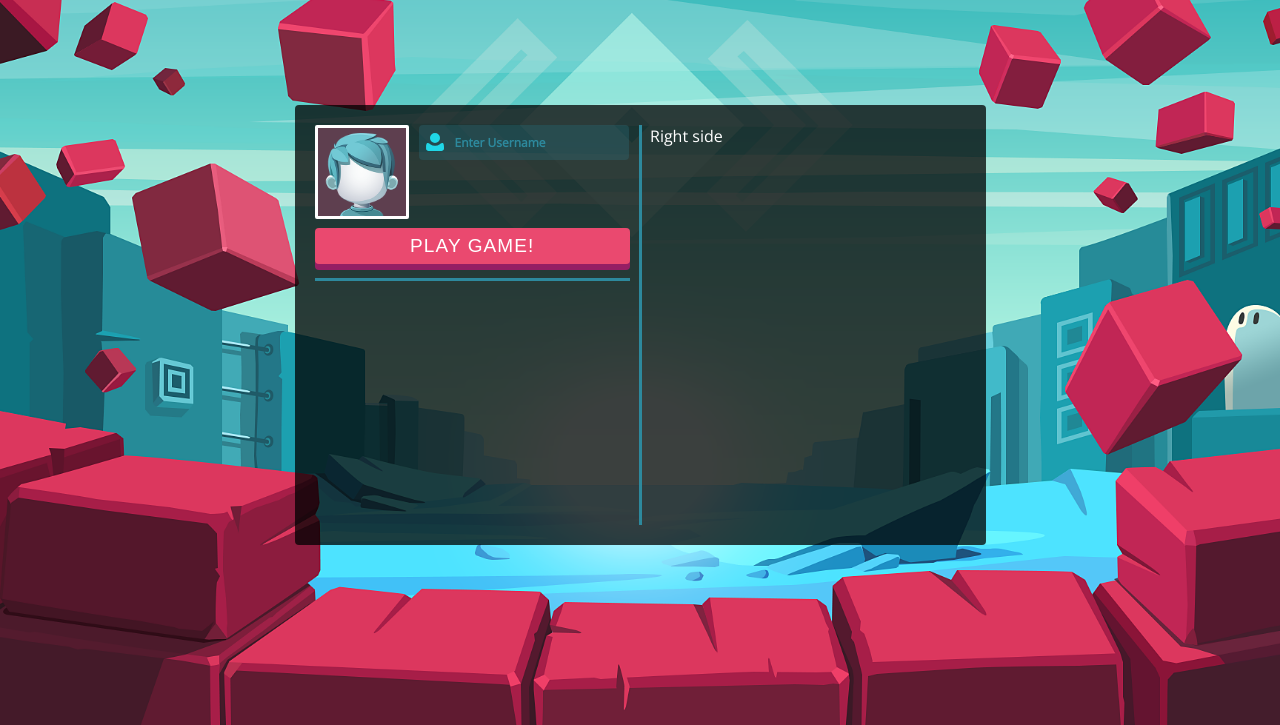
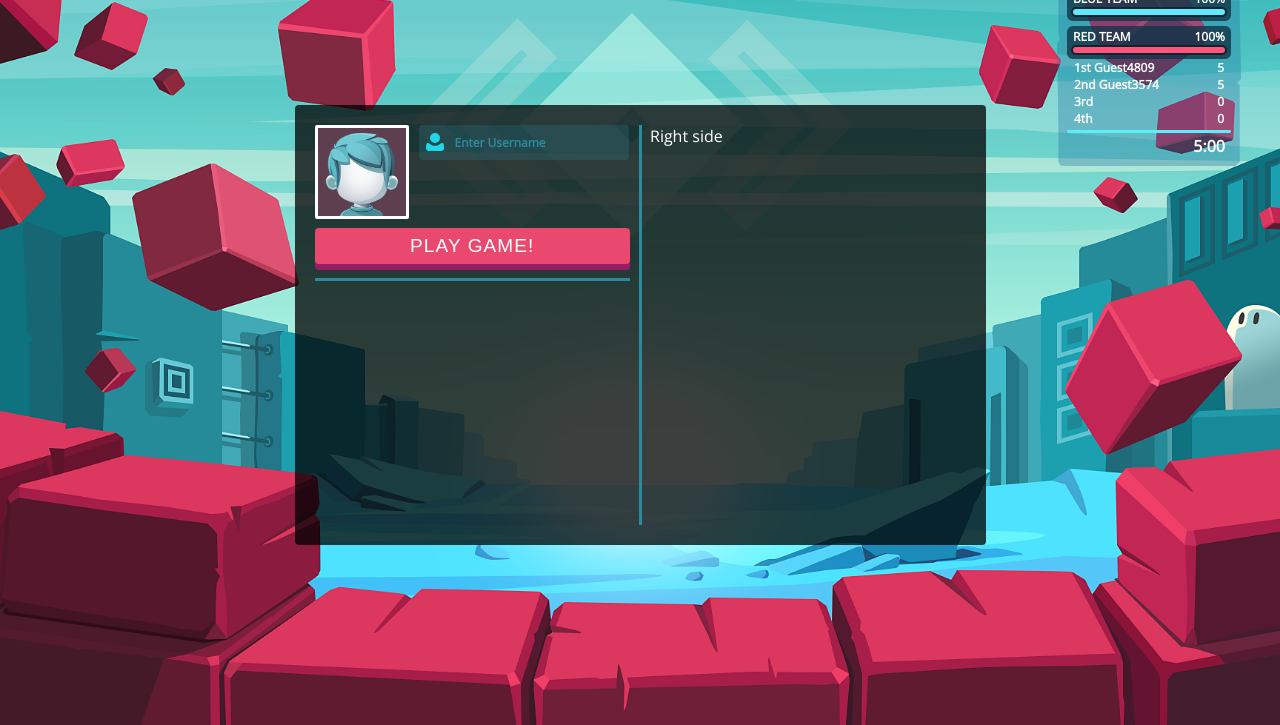
Before and after one commit to DaymondKrueger/Breaky, a website built with webpack: page src/client/index.html in a window 1280 px wide. Shown: the part 75-800 px from the top of the page. Built offline with nearby package versions, Linux system fonts and the light colour scheme; a web font is replaced by a local one; what colyseus.js would draw is missing.

Commit message:
Set up HTML skeleton version of leaderboard

```diff
--- a/src/client/index.html
+++ b/src/client/index.html
@@ -53,6 +53,52 @@
 
         <div id="game-container">
             <div id="hud-fps">FPS: </div>
+            <div id="hud-leaderboard">
+                <div class="main-container">
+                    <div class="container health">
+                        <div class="health-bar-container">
+                            <div class="top">
+                                <div class="team-name">Blue team</div>
+                                <div id="blue-team-health-percent" class="health-percent">100%</div>
+                            </div>
+                            <div id="blue-team-bar-fill" class="bar-fill blue"></div>
+                        </div>
+                    </div>
+                    <div class="container health">
+                        <div class="health-bar-container">
+                            <div class="top">
+                                <div class="team-name">Red team</div>
+                                <div id="red-team-health-percent" class="health-percent">100%</div>
+                            </div>
+                            <div id="red-team-bar-fill" class="bar-fill red"></div>
+                        </div>
+                    </div>
+                    <div class="container">
+                        <div class="scores-container">
+                            <div class="score-container">
+                                <div id="score-1-name" class="score">1st Guest4809</div>
+                                <div id="score-1-amt" class="score">5</div>
+                            </div>
+                            <div class="score-container">
+                                <div id="score-2-name" class="score">2nd Guest3574</div>
+                                <div id="score-1-amt" class="score">5</div>
+                            </div>
+                            <div class="score-container">
+                                <div id="score-3-name" class="score">3rd</div>
+                                <div id="score-1-amt" class="score">0</div>
+                            </div>
+                            <div class="score-container">
+                                <div id="score-4-name" class="score">4th</div>
+                                <div id="score-1-amt" class="score">0</div>
+                            </div>
+                        </div>
+                        <div class="timer-container">
+                            <div></div>
+                            <div id="match-timer">5:00</div>
+                        </div>
+                    </div>
+                </div>
+            </div>
         </div>
 
         <div id="game-over">
--- a/src/client/styles/main.scss
+++ b/src/client/styles/main.scss
@@ -11,6 +11,10 @@ $accent: #2D899D;
 $ui-bg: rgba(0, 0, 0, 0.5);
 $font-title: "Startoon Regular", sans-serif;
 $font-main: "Open Sans", sans-serif;
+
+// Game tints
+$red-tint: #FF547C;
+$blue-tint: #61EAFF;
 
 // Reset & base
 *, *::before, *::after {
@@ -271,7 +275,8 @@ html, body {
 #game-container {
 	position: fixed;
 	inset: 0;
-	z-index: 0;
+	// z-index: 0;
+    z-index: 999;
 
 	canvas {
 		display: block;
@@ -287,6 +292,93 @@ html, body {
         font-family: $font-main;
         font-size: 36px;
         text-shadow: 2px 2px 2px #000000;
+    }
+
+    #hud-leaderboard {
+        position: fixed;
+        top: 10px;
+        right: 30px;
+
+        width: 206px;
+        height: 232px;
+        background-image: url("../res/leaderboard_bg.png");
+        background-size: cover;
+        background-position: top;
+        background-repeat: no-repeat;
+
+        .main-container {
+            position: absolute;
+            top: 53px;
+            left: 23px;
+            width: 164px;
+            height: 164px;
+
+            .container {
+                display: flex;
+                flex-direction: column;
+                align-items: center;
+
+                font-family: $font-main;
+                font-weight: bold;
+                text-transform: uppercase;
+                font-size: 12px;
+
+                &.health {
+                    height: 33px;
+
+                    &:not(:first-child) {
+                        margin-top: 5px;
+                    }
+                }
+
+                .health-bar-container {
+                    .top {
+                        display: flex;
+                        flex-direction: row;
+                        justify-content: space-between;
+                        padding-top: 2px;
+                    }
+
+                    .bar-fill {
+                        width: 152px;
+                        height: 6px;
+                        margin-top: 2px;
+                        border-radius: 12px;
+
+                        &.blue {
+                            background-color: $blue-tint;
+                        }
+
+                        &.red {
+                            background-color: $red-tint;
+                        }
+                    }
+                }
+
+                .scores-container {
+                    width: 150px;
+                    display: flex;
+                    flex-direction: column;
+                    text-transform: none;
+
+                    .score-container {
+                        display: flex;
+                        flex-direction: row;
+                        justify-content: space-between;
+                    }
+                }
+
+                .timer-container {
+                    width: 100%;
+                    display: flex;
+                    flex-direction: row;
+                    justify-content: space-between;
+                    font-size: 16px;
+                    margin-top: 8px;
+                    padding: 0 6px;
+                }
+            }
+        }
     }
 }
 
--- a/src/shared/schemas/GameState.ts
+++ b/src/shared/schemas/GameState.ts
@@ -63,9 +63,9 @@ export class GameState extends Schema {
 	bricks = new ArraySchema<BrickSchema>();
 	bricksPerLine: number = 0;
 	blueHealth: number = 100;
-	redHealth: number = 90;
-	minutes: number = 0;
-	seconds: number = 5;
+	redHealth: number = 100;
+	minutes: number = 5;
+	seconds: number = 0;
 	// "lobby" | "countdown" | "playing" | "gameover"
 	phase: string = "lobby";
 	countdownSeconds: number = 5;
```
